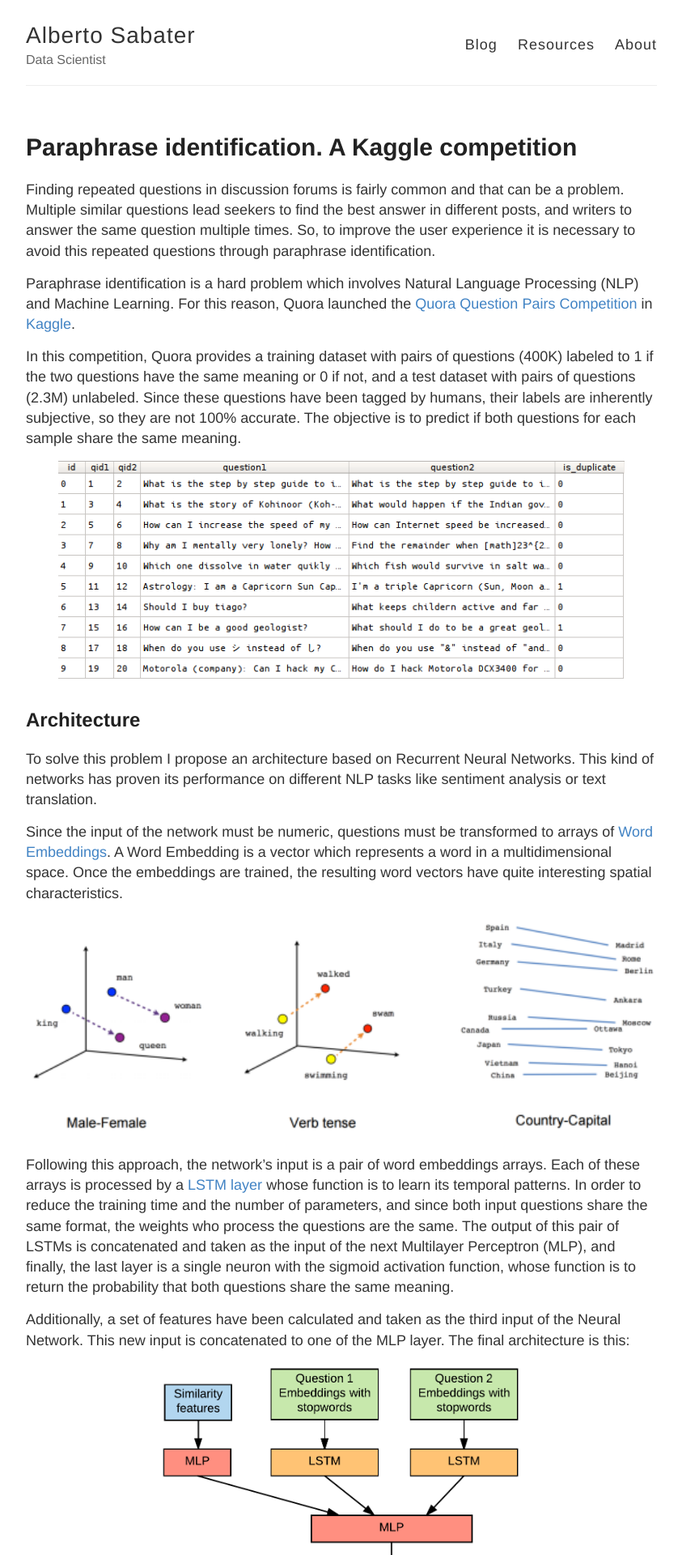
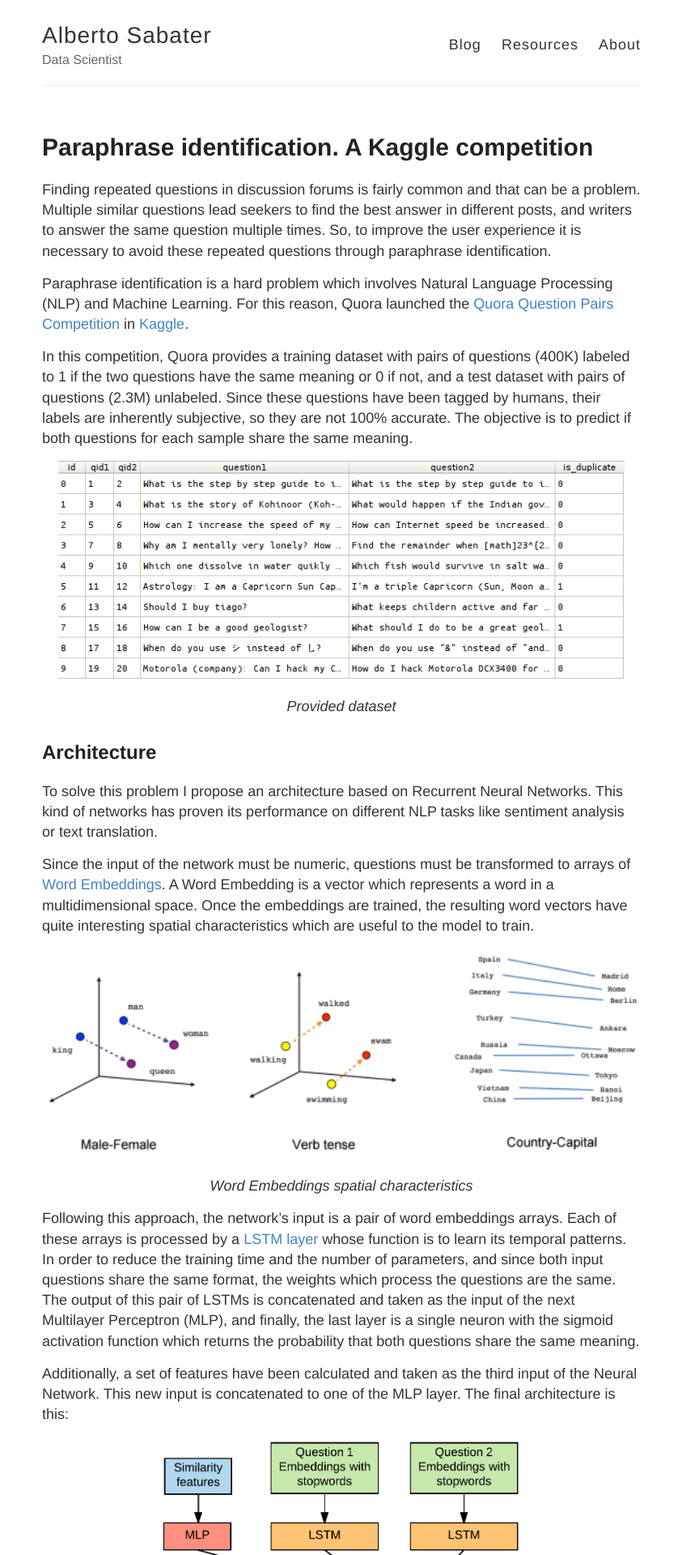
Before and after one commit to AlbertoSabater/AlbertoSabater.github.io, a Jekyll site: the page built from _posts/2017-06-29-Paraphrase-identification.md, in a window 1280 px wide. Shown: the top 1920 px of the page at 81% size, without its empty margins (218-1061 px from the left). Built offline with Jekyll 4.4.1, drawn with Linux system fonts in a browser that asks for light colours; comment, search, counter and statistics services are not loaded; some of the changed text lies outside the part shown.

Commit message:
Post 1 updated. CSS updated

```diff
--- a/_posts/2017-06-21-Paraphrase-identification.md
+++ b/_posts/2017-06-29-Paraphrase-identification.md
@@ -4,7 +4,7 @@ title: Paraphrase identification. A Kaggle competition
 ---
 
 
-Finding repeated questions in discussion forums is fairly common and that can be a problem. Multiple similar questions lead seekers to find the best answer in different posts, and writers to answer the same question multiple times. So, to improve the user experience it is necessary to avoid this repeated questions through paraphrase identification.
+Finding repeated questions in discussion forums is fairly common and that can be a problem. Multiple similar questions lead seekers to find the best answer in different posts, and writers to answer the same question multiple times. So, to improve the user experience it is necessary to avoid these repeated questions through paraphrase identification.
 
 Paraphrase identification is a hard problem which involves Natural Language Processing (NLP) and Machine Learning. For this reason, Quora launched the [Quora Question Pairs Competition](https://www.kaggle.com/c/quora-question-pairs) in [Kaggle](https://www.kaggle.com/).
 
@@ -12,6 +12,7 @@ In this competition, Quora provides a training dataset with pairs of questions (
 
 <p align="center">
 <img src="../../images/Post_1_Kaggle_Quora/data_ex.png" width="700">
+<center><em>Provided dataset</em></center>
 </p>
 
 
@@ -19,19 +20,21 @@ In this competition, Quora provides a training dataset with pairs of questions (
 
 To solve this problem I propose an architecture based on Recurrent Neural Networks. This kind of networks has proven its performance on different NLP tasks like sentiment analysis or text translation.
 
-Since the input of the network must be numeric, questions must be transformed to arrays of [Word Embeddings](https://www.tensorflow.org/tutorials/word2vec). A Word Embedding is a vector which represents a word in a multidimensional space. Once the embeddings are trained, the resulting word vectors have quite interesting spatial characteristics.
+Since the input of the network must be numeric, questions must be transformed to arrays of [Word Embeddings](https://www.tensorflow.org/tutorials/word2vec). A Word Embedding is a vector which represents a word in a multidimensional space. Once the embeddings are trained, the resulting word vectors have quite interesting spatial characteristics which are useful to the model to train.
 
 <p align="center">
 <img src="../../images/Post_1_Kaggle_Quora/word_embeddings.png" width="900">
+<center><em>Word Embeddings spatial characteristics</em></center>
 </p>
 
 
-Following this approach, the network's input is a pair of word embeddings arrays. Each of these arrays is processed by a [LSTM layer](http://colah.github.io/posts/2015-08-Understanding-LSTMs/) whose function is to learn its temporal patterns. In order to reduce the training time and the number of parameters, and since both input questions share the same format, the weights who process the questions are the same. The output of this pair of LSTMs is concatenated and taken as the input of the next Multilayer Perceptron (MLP), and finally, the last layer is a single neuron with the sigmoid activation function, whose function is to return the probability that both questions share the same meaning.
+Following this approach, the network's input is a pair of word embeddings arrays. Each of these arrays is processed by a [LSTM layer](http://colah.github.io/posts/2015-08-Understanding-LSTMs/) whose function is to learn its temporal patterns. In order to reduce the training time and the number of parameters, and since both input questions share the same format, the weights which process the questions are the same. The output of this pair of LSTMs is concatenated and taken as the input of the next Multilayer Perceptron (MLP), and finally, the last layer is a single neuron with the sigmoid activation function which returns the probability that both questions share the same meaning.
 
 Additionally, a set of features have been calculated and taken as the third input of the Neural Network. This new input is concatenated to one of the MLP layer. The final architecture is this:
 
 <p align="center">
 <img src="../../images/Post_1_Kaggle_Quora/SimpleNN.png" width="450">
+<center><em>Neural Network architecture</em></center>
 </p>
 
 
@@ -42,25 +45,27 @@ Feature Engineering is one of the most important part in a Data Science project.
 
 As I mentioned above, each word is represented as a vector and each question as a sequence of vectors. However, learning this Word Embeddings requires a big amount of data to get consistent results. To avoid this step I have used pretrained Word Embeddings from [GloVe](https://nlp.stanford.edu/projects/glove/). Specifically I have used those trained with data from a Common Crawl with 840B tokens and 2.2M words represented as a 300-dimensional vector.
 
-Before using these embeddings, each question has to be preprocessed. NLP cleaning includes steps like setting all characters to lower case, removing odd characters, removing stop words, stemming (not in this project), and convert each sentence to an array of indexes, where each index point to a word representation in an Embedding Layer and each row of its weights represents a word vector.
+Before using these embeddings, each question has to be preprocessed. NLP cleaning includes steps like setting all characters to lower case, removing odd characters, removing stop words, stemming (not in this project), and convert each sentence to an array of indexes, where each index points to a word representation in an Embedding Layer and each row of its weights represents a word vector.
 
 Besides Word Embeddings, some features related to the question similarities has been calculated for each pair of questions. Some of these features are cosine similarities, Levenshtein distance, Jaro distance and ratio (more info [here](https://www.hackerearth.com/practice/machine-learning/advanced-techniques/text-mining-feature-engineering-r/tutorial/)). These features have been calculated with and without stopwords in the questions.
 
 
 ## Model Stacking
 
-This Neural Network has been trained several times with different modifications in its architecture and inputs. For this set of trainings, questions has been taken has inputs after removing (or not) stopwords, the architecture has been modified adding more layers or increasing their size, and distance features are taken as an input to concatenate before (or not) been processed by another MLP layer. All of these models have achieved an **accuracy** between 88% and **91%** with the labeled data.
+This Neural Network has been trained several times with different modifications in its architecture and inputs. For this set of trainings, questions has been taken has inputs after removing (or not) stopwords, the architecture has been modified adding  more layers (including [Dropout](https://www.cs.toronto.edu/~hinton/absps/JMLRdropout.pdf) and [Batch Normalization](https://gab41.lab41.org/batch-normalization-what-the-hey-d480039a9e3b)) or increasing their size, and distance features are taken as an input to concatenate before (or not) been processed by a MLP layer. All of these models have achieved an **accuracy** between 88% and **91%** with the full labeled dataset.
 
-To improve this metric, all of these models have been combined to make a [Stacked Model](http://blog.kaggle.com/2016/12/27/a-kagglers-guide-to-model-stacking-in-practice/). This means that one model has been trained only with the predictions of the previous models in order to increase the global accuracy. To do this, it isn't necessary to train a complex model, a Logistic Regression is enough.
+To improve this metric, all of these models have been combined to make a [Stacked Model](http://blog.kaggle.com/2016/12/27/a-kagglers-guide-to-model-stacking-in-practice/). This means that one model has been trained only with the predictions of the previous models in order to increase the global accuracy. To do this, it isn't necessary to use a complex algorithm, a Logistic Regression is enough.
 
 <p align="center">
-<img src="../../images/Post_1_Kaggle_Quora/StackedModel.png" width="500">
+<img src="../../images/Post_1_Kaggle_Quora/StackedModel.png" width="500" alt>
+<center><em>Stacked Model architecture</em></center>
 </p>
 
 An additional stacked model has been trained with the main Neural Network architecture. Its inputs are the pretrained Word Embeddings, the predictions obtained with the previous trained models for each pair of questions and its similarity features.
 
 <p align="center">
 <img src="../../images/Post_1_Kaggle_Quora/StackedNN.png" width="700">
+<center><em>Stacked Model based on the main Neural Network</em></center>
 </p>
 
 Both stacked models have increased the final **accuracy** to **~94%**.
@@ -68,9 +73,7 @@ Both stacked models have increased the final **accuracy** to **~94%**.
 
 ## What didn't work
 
-At the beginning of the competition, I tried to do feature engineering with a [Correspondence Analysis](http://www.mathematica-journal.com/2010/09/an-introduction-to-correspondence-analysis/). Using this unsupervised learning technique, from a contingency matrix with the count of each possible word for each question, I would be able to represent each word or question in a multidimensional space where similar words or questions are close to each other. In this way, this vectors allow similarity and distance calculation. This method would also allow clustering or calculating word or question embeddings, to feed an upper model.
-
-**IMAGEN DEL CA**
+At the beginning of the competition, I tried to do feature engineering with a [Correspondence Analysis](http://www.mathematica-journal.com/2010/09/an-introduction-to-correspondence-analysis/). Using this unsupervised learning technique, from a contingency matrix with the count of each possible word for each question, I would be able to represent each word or question in a multidimensional space where similar words or questions are close to each other. In this way, these vectors allow similarity and distance calculation. This method would also allow clustering or calculating word or question embeddings, to feed an upper model.
 
 However, I realized (too late) that this technique wasn't scalable at all. The contingency matrix was so big that it didn't fit in memory. So, I had to discard this method.
 
@@ -82,19 +85,20 @@ Another architecture I tried to use was a Neural Network with LSTM layers like t
 
 <p align="center">
 <img src="../../images/Post_1_Kaggle_Quora/DoubleNN.png" width="700">
+<center><em>Neural Network architecture with both inputs</em></center>
 </p>
 
-Another important thing I would have changed is to work with all data from the beginning. The train dataset is quite huge, and as I work with a laptop, perform a complete training to tune hyperparameters or do feature engineering takes too much time. So, a better solution would have been to work with a subset of the dataset and use the full data to train the final models.
+Another important thing I would have changed is to work with all data from the beginning. The train dataset is quite huge, and as I work with a laptop, a complete training to tune hyperparameters or feature engineering takes too much time. So, a better solution would have been to work with a subset of the dataset and use the full data to train the final models.
 
 
 ## Work to do
 
-In projects like this, the principal resource is time. I would have liked to have more time to spend reading related papers, studying the stat-of-the-art, etc.
+In projects like this, the principal resource is time. I would have liked to have more time to spend reading related papers, studying the stat-of-the-art, reading Kaggle kernels, etc.
 
 Besides that, I would also like to have worked more with feature engineering. This is some work that could have been done:
 * [Tf-idf](http://www.tfidf.com/): this technique provides knowledge about how important is a word according to the number of times it appears in a question and in all dataset.
-* [Autoencoders](http://www.deeplearningbook.org/contents/autoencoders.html): an autoencoder is a Neural Network whose function is, through unsupervised learning, get a new representation (code) for its inputs. Its architecture is made of an encoder, which creates the *code* from its input, and a decoder, which reconstruct the input from the *code*. So, this code can be a new representation for our questions that can feed a model. To do that, the autoencoder must be made of Convolutional or LSTM layers.
-* Get features from words which are out of the embeddings dataset. Ex. see if excluded words are in both questions, calculate feature similarities from the excluded words from both questions, etc.
+* [Autoencoders](http://www.deeplearningbook.org/contents/autoencoders.html): an autoencoder is a Neural Network whose function is, through unsupervised learning, learn a new representation (code) for its inputs. Its architecture is made of an encoder, which creates the *code* from its input, and a decoder, which reconstruct the input from the *code*. So, this code can be a new representation for our questions that feed the models. To do that, the autoencoder must be made of Convolutional or LSTM layers.
+* Get features from words which are out of the embeddings dataset. Ex. see if excluded words are in both questions, calculate feature similarities from the excluded words, etc.
 * Get features from n-grams instead of words. That can help with misspelled words.
 
 
--- a/style.scss
+++ b/style.scss
@@ -26,7 +26,7 @@ body {
 .container {
   margin: 0 auto;
 //  max-width: 740px;
-  max-width: 800px;
+  max-width: 760px;
   padding: 0 10px;
   width: 100%;
 }
```
Also changed, not shown: other parts of _posts/2017-06-29-Paraphrase-identification.md (+0 -9 lines).
